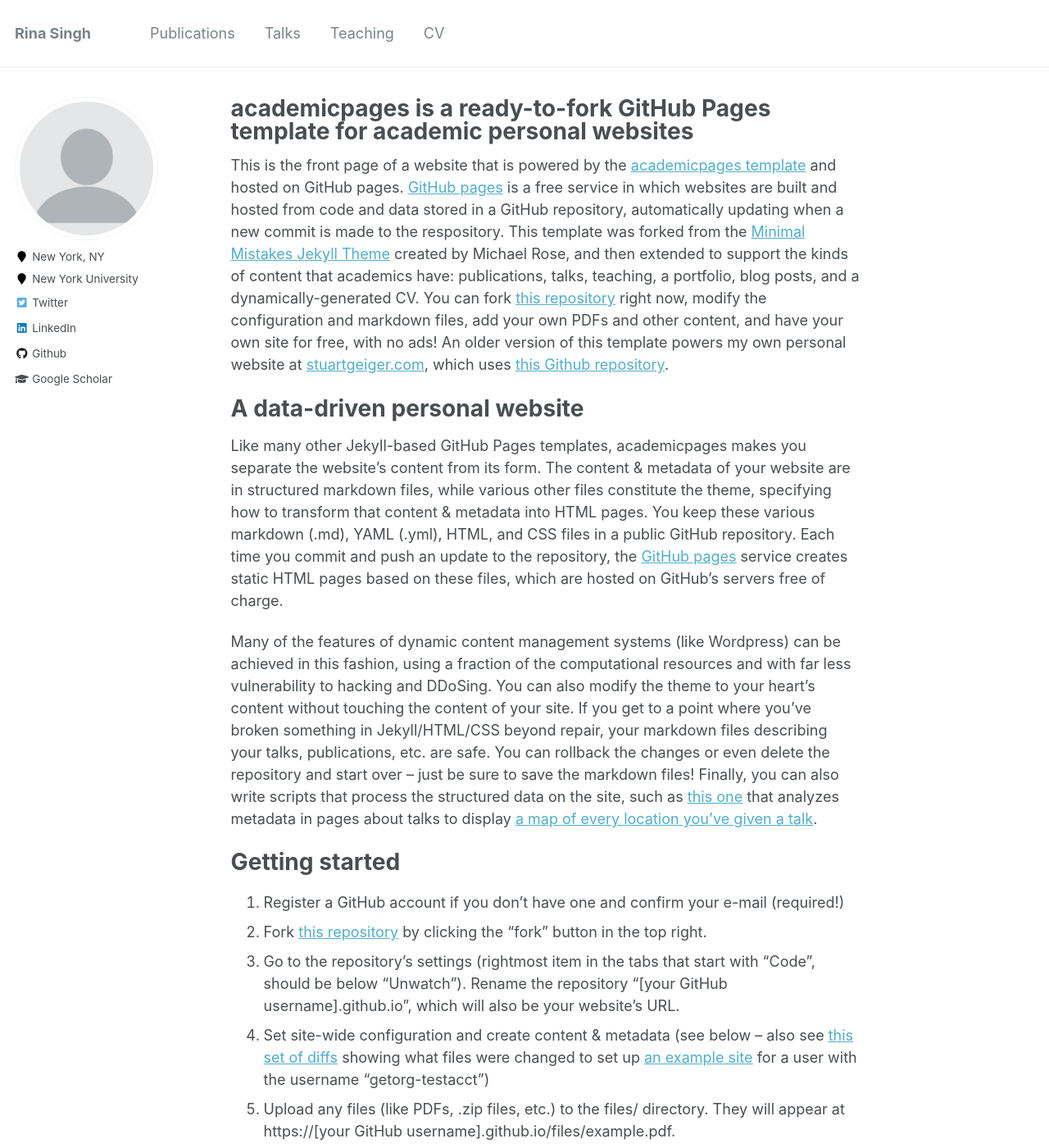
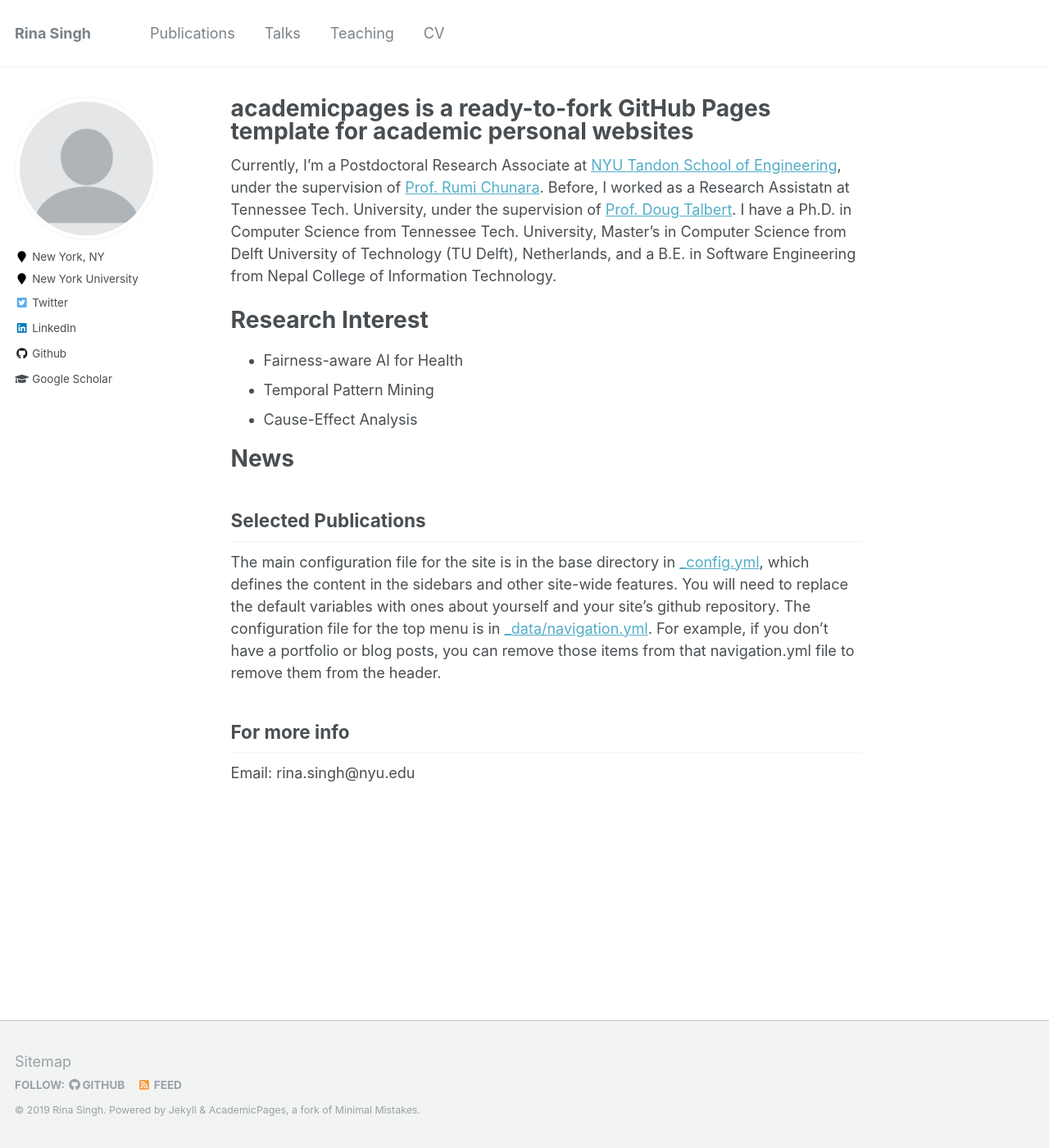
Before and after one commit to rsingh43/rsingh43.github.io, a Jekyll site: the page built from _pages/about.md, in a window 1280 px wide and 1400 px high. Shown: the whole window at 82% size. Built offline with Jekyll 4.4.1, drawn with Linux system fonts in a browser that asks for light colours; some of the changed text lies outside the part shown.

Commit message:
Update about.md

```diff
--- a/_pages/about.md
+++ b/_pages/about.md
@@ -8,43 +8,22 @@ redirect_from:
   - /about.html
 ---
 
-This is the front page of a website that is powered by the [academicpages template](https://github.com/academicpages/academicpages.github.io) and hosted on GitHub pages. [GitHub pages](https://pages.github.com) is a free service in which websites are built and hosted from code and data stored in a GitHub repository, automatically updating when a new commit is made to the respository. This template was forked from the [Minimal Mistakes Jekyll Theme](https://mmistakes.github.io/minimal-mistakes/) created by Michael Rose, and then extended to support the kinds of content that academics have: publications, talks, teaching, a portfolio, blog posts, and a dynamically-generated CV. You can fork [this repository](https://github.com/academicpages/academicpages.github.io) right now, modify the configuration and markdown files, add your own PDFs and other content, and have your own site for free, with no ads! An older version of this template powers my own personal website at [stuartgeiger.com](http://stuartgeiger.com), which uses [this Github repository](https://github.com/staeiou/staeiou.github.io).
+Currently, I'm a Postdoctoral Research Associate at [NYU Tandon School of Engineering](https://engineering.nyu.edu/), under the supervision of [Prof. Rumi Chunara](https://rumichunara.github.io/). Before, I worked as a Research Assistatn at Tennessee Tech. University, under the supervision of [Prof. Doug Talbert](https://users.csc.tntech.edu/~dtalbert/). I have a Ph.D. in Computer Science from Tennessee Tech. University, Master’s in Computer Science from Delft University of Technology (TU Delft), Netherlands, and a B.E. in Software Engineering from Nepal College of Information Technology.
 
-A data-driven personal website
+Research Interest
 ======
-Like many other Jekyll-based GitHub Pages templates, academicpages makes you separate the website's content from its form. The content & metadata of your website are in structured markdown files, while various other files constitute the theme, specifying how to transform that content & metadata into HTML pages. You keep these various markdown (.md), YAML (.yml), HTML, and CSS files in a public GitHub repository. Each time you commit and push an update to the repository, the [GitHub pages](https://pages.github.com/) service creates static HTML pages based on these files, which are hosted on GitHub's servers free of charge.
+* Fairness-aware AI for Health
+* Temporal Pattern Mining
+* Cause-Effect Analysis
 
-Many of the features of dynamic content management systems (like Wordpress) can be achieved in this fashion, using a fraction of the computational resources and with far less vulnerability to hacking and DDoSing. You can also modify the theme to your heart's content without touching the content of your site. If you get to a point where you've broken something in Jekyll/HTML/CSS beyond repair, your markdown files describing your talks, publications, etc. are safe. You can rollback the changes or even delete the repository and start over -- just be sure to save the markdown files! Finally, you can also write scripts that process the structured data on the site, such as [this one](https://github.com/academicpages/academicpages.github.io/blob/master/talkmap.ipynb) that analyzes metadata in pages about talks to display [a map of every location you've given a talk](https://academicpages.github.io/talkmap.html).
+News
+======
 
-Getting started
-======
-1. Register a GitHub account if you don't have one and confirm your e-mail (required!)
-1. Fork [this repository](https://github.com/academicpages/academicpages.github.io) by clicking the "fork" button in the top right.
-1. Go to the repository's settings (rightmost item in the tabs that start with "Code", should be below "Unwatch"). Rename the repository "[your GitHub username].github.io", which will also be your website's URL.
-1. Set site-wide configuration and create content & metadata (see below -- also see [this set of diffs](http://archive.is/3TPas) showing what files were changed to set up [an example site](https://getorg-testacct.github.io) for a user with the username "getorg-testacct")
-1. Upload any files (like PDFs, .zip files, etc.) to the files/ directory. They will appear at https://[your GitHub username].github.io/files/example.pdf.
-1. Check status by going to the repository settings, in the "GitHub pages" section
 
-Site-wide configuration
+Selected Publications
 ------
 The main configuration file for the site is in the base directory in [_config.yml](https://github.com/academicpages/academicpages.github.io/blob/master/_config.yml), which defines the content in the sidebars and other site-wide features. You will need to replace the default variables with ones about yourself and your site's github repository. The configuration file for the top menu is in [_data/navigation.yml](https://github.com/academicpages/academicpages.github.io/blob/master/_data/navigation.yml). For example, if you don't have a portfolio or blog posts, you can remove those items from that navigation.yml file to remove them from the header.
 
-Create content & metadata
-------
-For site content, there is one markdown file for each type of content, which are stored in directories like _publications, _talks, _posts, _teaching, or _pages. For example, each talk is a markdown file in the [_talks directory](https://github.com/academicpages/academicpages.github.io/tree/master/_talks). At the top of each markdown file is structured data in YAML about the talk, which the theme will parse to do lots of cool stuff. The same structured data about a talk is used to generate the list of talks on the [Talks page](https://academicpages.github.io/talks), each [individual page](https://academicpages.github.io/talks/2012-03-01-talk-1) for specific talks, the talks section for the [CV page](https://academicpages.github.io/cv), and the [map of places you've given a talk](https://academicpages.github.io/talkmap.html) (if you run this [python file](https://github.com/academicpages/academicpages.github.io/blob/master/talkmap.py) or [Jupyter notebook](https://github.com/academicpages/academicpages.github.io/blob/master/talkmap.ipynb), which creates the HTML for the map based on the contents of the _talks directory).
-
-**Markdown generator**
-
-I have also created [a set of Jupyter notebooks](https://github.com/academicpages/academicpages.github.io/tree/master/markdown_generator
-) that converts a CSV containing structured data about talks or presentations into individual markdown files that will be properly formatted for the academicpages template. The sample CSVs in that directory are the ones I used to create my own personal website at stuartgeiger.com. My usual workflow is that I keep a spreadsheet of my publications and talks, then run the code in these notebooks to generate the markdown files, then commit and push them to the GitHub repository.
-
-How to edit your site's GitHub repository
-------
-Many people use a git client to create files on their local computer and then push them to GitHub's servers. If you are not familiar with git, you can directly edit these configuration and markdown files directly in the github.com interface. Navigate to a file (like [this one](https://github.com/academicpages/academicpages.github.io/blob/master/_talks/2012-03-01-talk-1.md) and click the pencil icon in the top right of the content preview (to the right of the "Raw | Blame | History" buttons). You can delete a file by clicking the trashcan icon to the right of the pencil icon. You can also create new files or upload files by navigating to a directory and clicking the "Create new file" or "Upload files" buttons.
-
-Example: editing a markdown file for a talk
-![Editing a markdown file for a talk](/images/editing-talk.png)
-
 For more info
 ------
-More info about configuring academicpages can be found in [the guide](https://academicpages.github.io/markdown/). The [guides for the Minimal Mistakes theme](https://mmistakes.github.io/minimal-mistakes/docs/configuration/) (which this theme was forked from) might also be helpful.
+Email: rina.singh@nyu.edu
```
